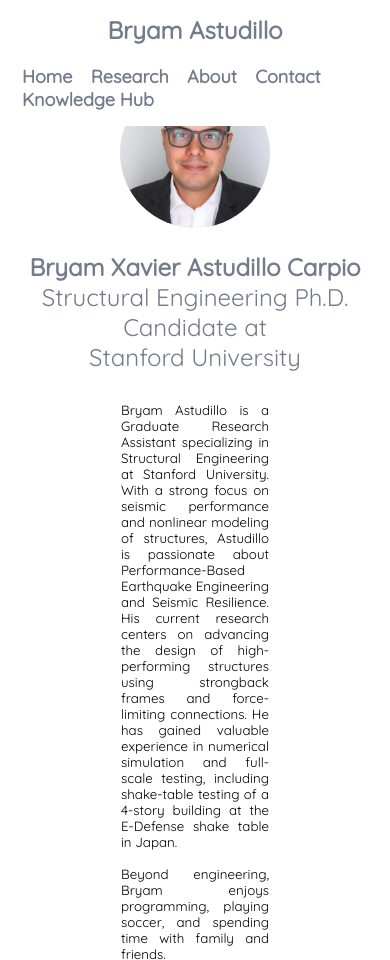
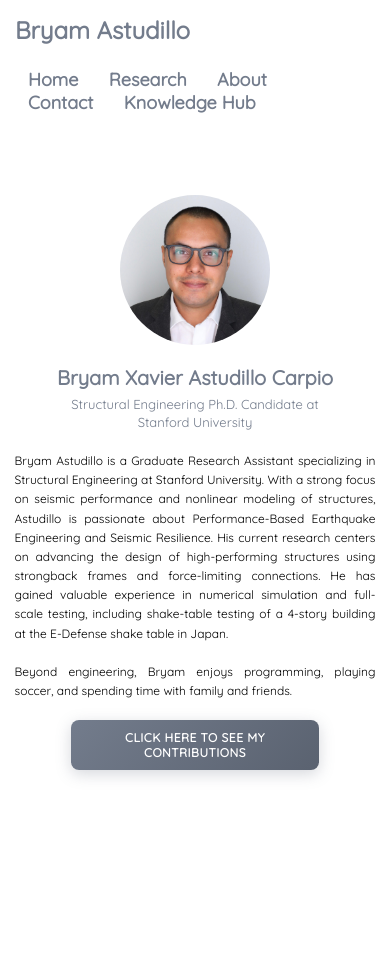
Before and after one commit to Emily-ejag/bwebpage, a React (Create React App) app in the folder bryam-webpage2/: page / in a window 390 px wide. After the commit the page ends 874 px from the top, so only its background shows below. Built offline with nearby package versions, Linux system fonts and the light colour scheme; a web font is replaced by a local one.

Commit message:
enhance css

```diff
--- a/bryam-webpage2/public/css/research.css
+++ b/bryam-webpage2/public/css/research.css
@@ -104,8 +104,8 @@
     justify-content: center; */
 }
 .resume{
-    padding-left: 18%;
-    padding-right: 18%;
+    padding-left: 12%;
+    padding-right: 12%;
     display: block;
     text-align: justify;
     padding-bottom: 20px;
@@ -218,8 +218,8 @@ h1.name{
 }
 .about{
     padding-top: 5px;
-    padding-left: 30%;
-    padding-right: 30%;
+    padding-left: 15%;
+    padding-right: 15%;
     text-align: justify;
 }
 .main-footer{
@@ -357,4 +357,44 @@ h1.name{
     .tabs{
         flex-direction: column;
     }
+    .research-btn {
+        width: 80%;
+        padding: 12px 20px;
+        font-size: 14px;
+    }
+    .about {
+        padding-left: 5%;
+        padding-right: 5%;
+    }
+    .resume {
+        padding-left: 10%;
+        padding-right: 10%;
+    }
 }
+
+@media screen and (max-width:600px) {
+    .about {
+        padding-left: 5%;
+        padding-right: 5%;
+    }
+    .resume {
+        padding-left: 5%;
+        padding-right: 5%;
+    }
+}
+
+@media screen and (max-width:500px) {
+    .research-btn {
+        width: 90%;
+        padding: 10px 15px;
+        font-size: 12px;
+    }
+    .about {
+        padding-left: 3%;
+        padding-right: 3%;
+    }
+    .resume {
+        padding-left: 3%;
+        padding-right: 3%;
+    }
+}
--- a/bryam-webpage2/public/css/resume.css
+++ b/bryam-webpage2/public/css/resume.css
@@ -103,8 +103,8 @@
     justify-content: center; */
 }
 .resume{
-    padding-left: 25%;
-    padding-right: 25%;
+    padding-left: 12%;
+    padding-right: 12%;
     display: block;
     text-align: justify;
     padding-bottom: 20px;
--- a/bryam-webpage2/public/css/style2.css
+++ b/bryam-webpage2/public/css/style2.css
@@ -392,8 +392,8 @@
         justify-content: center;
     }
     .main-menu > ul > li > a {
-        padding: 10px;
-        font-size: medium;
+        padding: 8px 5px;
+        font-size: 13px;
     }
     .about{
         padding-top: 5px;
@@ -401,6 +401,7 @@
         padding-right: 5%;
         text-align: justify;
         font-size: smaller;
+        line-height: 1.5;
     }
     .main-picture img{
         width: 250px;
@@ -410,17 +411,24 @@
         margin-top: 8rem;
     }
     .navbar{
-        flex-direction: column;
-        /* background-color: black; */
+        flex-direction: row;
+        flex-wrap: wrap;
+        padding: 10px;
+        gap: 5px;
     }
     .navbar a{
-        margin: 0px 7px;
+        margin: 0px 3px;
+        font-size: 14px;
+        padding: 5px 8px;
     }
     .navbar a:hover{
-        padding: 2px;
+        padding: 5px 8px;
     }
     .navbar #brand {
-        margin-bottom: 20px;
+        margin-bottom: 0;
+        width: 100%;
+        font-size: 18px;
+        margin-bottom: 10px;
     }
     .big-name, .major{
         font-size: x-large;
@@ -436,6 +444,22 @@
     }
     .tutorial-frame{
         margin-top: 5.5rem;
+    }
+    .scroll {
+        height: auto;
+        min-height: 100vh;
+        padding: 20px 0;
+    }
+    .scroll-indicator {
+        margin-top: 30px;
+        margin-bottom: 30px;
+    }
+    .scroll-indicator img {
+        width: 60px;
+    }
+    .picture {
+        padding-left: 5px;
+        padding-right: 5px;
     }
 }
 
@@ -458,8 +482,53 @@
         width: 150px;
         height: 150px;
         object-fit: cover;
+        margin-top: 6rem;
     }
     .tutorial-frame{
         margin-top: 7.5rem;
     }
+    .scroll {
+        height: auto;
+        min-height: 100vh;
+        padding: 15px 0;
+    }
+    .big-name {
+        font-size: 20px;
+        margin-bottom: 5px;
+    }
+    .major {
+        font-size: 13px;
+        margin-bottom: 15px;
+        line-height: 1.4;
+    }
+    .about {
+        font-size: 12px;
+        padding-left: 1%;
+        padding-right: 1%;
+        line-height: 1.6;
+    }
+    .scroll-indicator {
+        margin-top: 20px;
+        margin-bottom: 20px;
+    }
+    .scroll-indicator img {
+        width: 50px;
+    }
+    .navbar {
+        padding: 8px;
+        gap: 3px;
+    }
+    .navbar a {
+        font-size: 12px;
+        padding: 4px 6px;
+        margin: 0px 2px;
+    }
+    .navbar #brand {
+        font-size: 16px;
+        margin-bottom: 8px;
+    }
+    .picture {
+        padding-left: 3px;
+        padding-right: 3px;
+    }
 }
```
Also changed, not shown: 7 other files (tests, documents, lock files or other folders).
